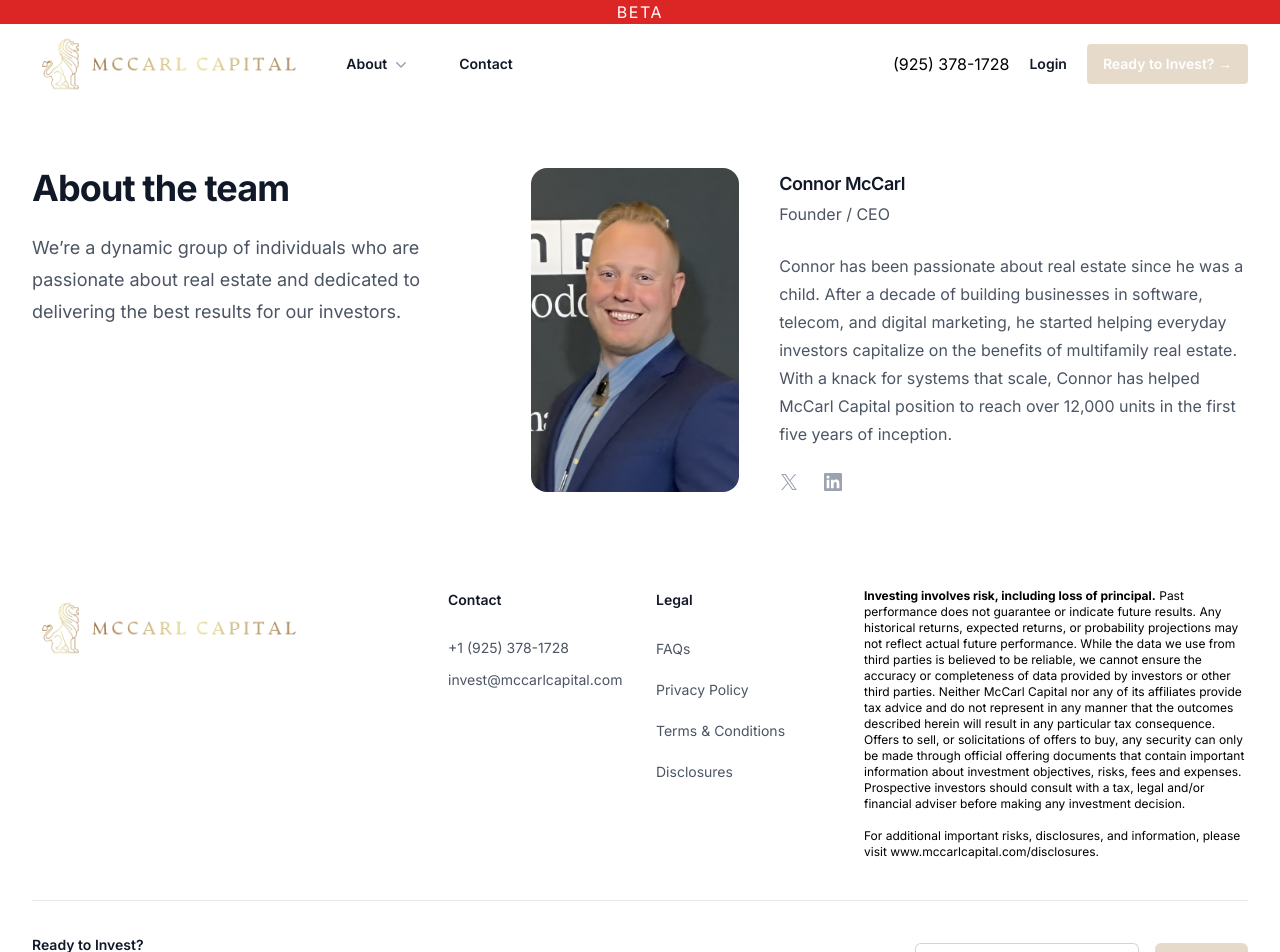
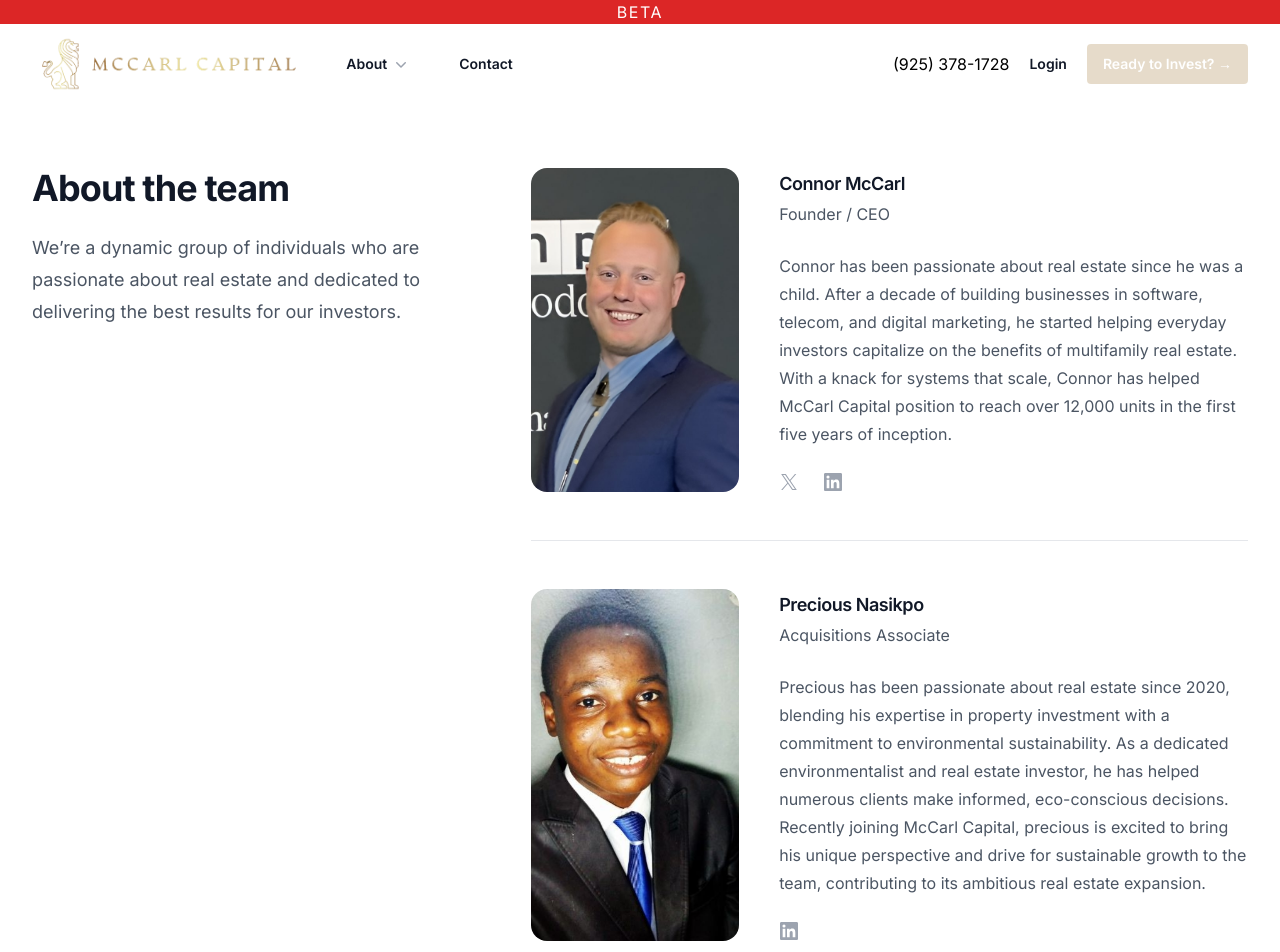
Before and after one commit to connormccarl/mccarlcapital, a Next.js app in the folder mccarlcapital-app/: page /team in a window 1280 px wide. Shown: the top 952 px of the page. Built offline with nearby package versions, Linux system fonts and the light colour scheme.

Commit message:
add precious

```diff
--- a/mccarlcapital-app/app/(main)/team/page.tsx
+++ b/mccarlcapital-app/app/(main)/team/page.tsx
@@ -9,6 +9,15 @@
     bio: 'Connor has been passionate about real estate since he was a child. After a decade of building businesses in software, telecom, and digital marketing, he started helping everyday investors capitalize on the benefits of multifamily real estate. With a knack for systems that scale, Connor has helped McCarl Capital position to reach over 12,000 units in the first five years of inception.',
     xUrl: 'https://x.com/connormccarl',
     linkedinUrl: 'https://www.linkedin.com/in/connormccarl/',
+  },
+  {
+    name: 'Precious Nasikpo',
+    role: 'Acquisitions Associate',
+    imageUrl:
+      '/precious.jpeg',
+    bio: 'Precious has been passionate about real estate since 2020, blending his expertise in property investment with a commitment to environmental sustainability. As a dedicated environmentalist and real estate investor, he has helped numerous clients make informed, eco-conscious decisions. Recently joining McCarl Capital, precious is excited to bring his unique perspective and drive for sustainable growth to the team, contributing to its ambitious real estate expansion.',
+    xUrl: null,
+    linkedinUrl: 'https://www.linkedin.com/in/precious-nasikpo-12113a286/',
   },
 ]
 
@@ -32,14 +41,14 @@
                 <p className="text-base leading-7 text-gray-600">{person.role}</p>
                 <p className="mt-6 text-base leading-7 text-gray-600">{person.bio}</p>
                 <ul role="list" className="mt-6 flex gap-x-6">
-                  <li>
+                  {person.xUrl && (<li>
                     <a href={person.xUrl} target="_blank" className="text-gray-400 hover:text-gray-500">
                       <span className="sr-only">X</span>
                       <svg className="h-5 w-5" aria-hidden="true" fill="currentColor" viewBox="0 0 20 20">
                         <path d="M11.4678 8.77491L17.2961 2H15.915L10.8543 7.88256L6.81232 2H2.15039L8.26263 10.8955L2.15039 18H3.53159L8.87581 11.7878L13.1444 18H17.8063L11.4675 8.77491H11.4678ZM9.57608 10.9738L8.95678 10.0881L4.02925 3.03974H6.15068L10.1273 8.72795L10.7466 9.61374L15.9156 17.0075H13.7942L9.57608 10.9742V10.9738Z" />
                       </svg>
                     </a>
-                  </li>
+                  </li>)}
                   <li>
                     <a href={person.linkedinUrl} target="_blank" className="text-gray-400 hover:text-gray-500">
                       <span className="sr-only">LinkedIn</span>
```
Also changed, not shown: mccarlcapital-app/public/precious.jpeg (added).
